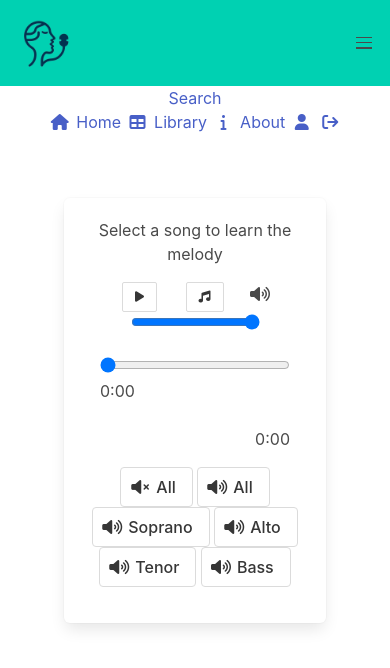
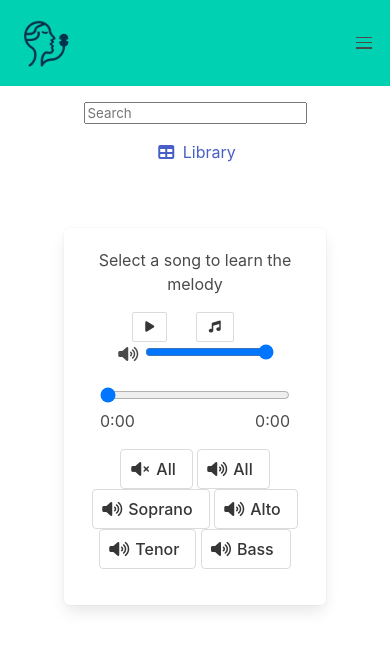
Before and after one commit to Toteya/ehanganomawi, a Flask app: template web_app/templates/songs.html in a window 390 px wide. Shown: the top 668 px of the page. Run offline with Flask 3, Linux system fonts and the light colour scheme; the template is opened without the code that fills it, so the values that code supplies are empty; some libraries are stand-ins or nearby versions.

Commit message:
added responsive design to fit mobile devices

```diff
--- a/web_app/templates/songs.html
+++ b/web_app/templates/songs.html
@@ -11,9 +11,20 @@
       <nav class="nav has-shadow">
         <div class="container">
           <div class="nav-left">
-            <a class="nav-item">
-              Search
+            <div class="navbar-item">
+              <input input="text" class="navbar-search my-2" placeholder="Search">
+              </imput>
+            </div>
+            <!-- <div id="composers" class="navbar-item has-dropdown">
+              <a  class="navbar-link field">Composers</a>
+              <div class="navbar-dropdown is-boxed">
+                {% for composer in composers %}
+                  <a class="navbar-item">
+                    {{ composer.name }}
                   </a>
+                {% endfor %}
+              </div>
+            </div> -->
           </div>
           <label for="menu-toggle" class="nav-toggle">
             <span></span>
@@ -21,23 +32,15 @@
             <span></span>
           </label>
           <input type="checkbox" id="menu-toggle" class="navbar-burger is-hidden">
-          <div class="nav-right nav-menu">
-            <a class="nav-item is-tab is-hidden-tablet">
-              <span class="icon"><i class="fas fa-home"></i></span> Home
-            </a>
+          <div class="nav-right nav-menu" style="max-height: 15rem; overflow-y: auto;">
               <a class="nav-item is-tab is-hidden-tablet">
                 <span class="icon"><i class="fas fa-table"></i></span> Library
               </a>
-            <a class="nav-item is-tab is-hidden-tablet">
-              <span class="icon"><i class="fas fa-info"></i></span> About
+            {% for song in songs %}
+              <a class="song nav-item is-tab is-hidden-tablet" data-id="{{ song.id }}" data-title="{{ song.title }}">
+                <span class="icon"><i class="fa fa-music"></i></span> {{ song.title }}
               </a>
-
-            <a class="nav-item is-tab is-active">
-              <span class="icon"><i class="fas fa-user"></i></span>
-            </a>
-            <a class="nav-item is-tab">
-              <span class="icon"><i class="fas fa-sign-out"></i></span>
-            </a>
+            {% endfor %}
           </div>
         </div>
       </nav>
@@ -106,12 +109,12 @@
                         <i class="fas fa-music"></i>
                       </span>
                     </button>
-                    <label for="volume-control">
-                      <span class="icon is-small is-clickable">
-                        <i class="fas fa-volume-high"></i>
+                    <div class="has-icons-left is-mobile">
+                        <span class="icon is-left">
+                            <i class="fa fa-volume-high"></i>
                         </span>
-                    </label>
-                    <input type="range" id="volume-control" class="is-clickable" min="0" max="1" step="0.01" value="1">
+                        <input type="range" id="volume-control" class="is-clickable is-mobile" min="0" max="1" step="0.01" value="1">
+                    </div>
                   </div>
                 </div>
               </div>
@@ -119,9 +122,9 @@
               <div class="section" style="padding: 1rem;">
                 <input id="progress-bar" type="range" class="is-small is-clickable" value="0" min="0" max="100" step="0.01" style="margin-bottom: 0; width: 100%;">
                 <div>
-                  <div class="columns">
-                    <div class="column is-half has-text-left" id="current-time">0:00</div>
-                    <div class="column is-half has-text-right" id="total-time">0:00</div>
+                  <div class="columns is-mobile">
+                    <div class="column is-mobile is-half has-text-left" id="current-time">0:00</div>
+                    <div class="column is-mobile is-half has-text-right" id="total-time">0:00</div>
                   </div>
                 </div>
               </div>
```
Lines whose indentation alone changed are shown as unchanged.
